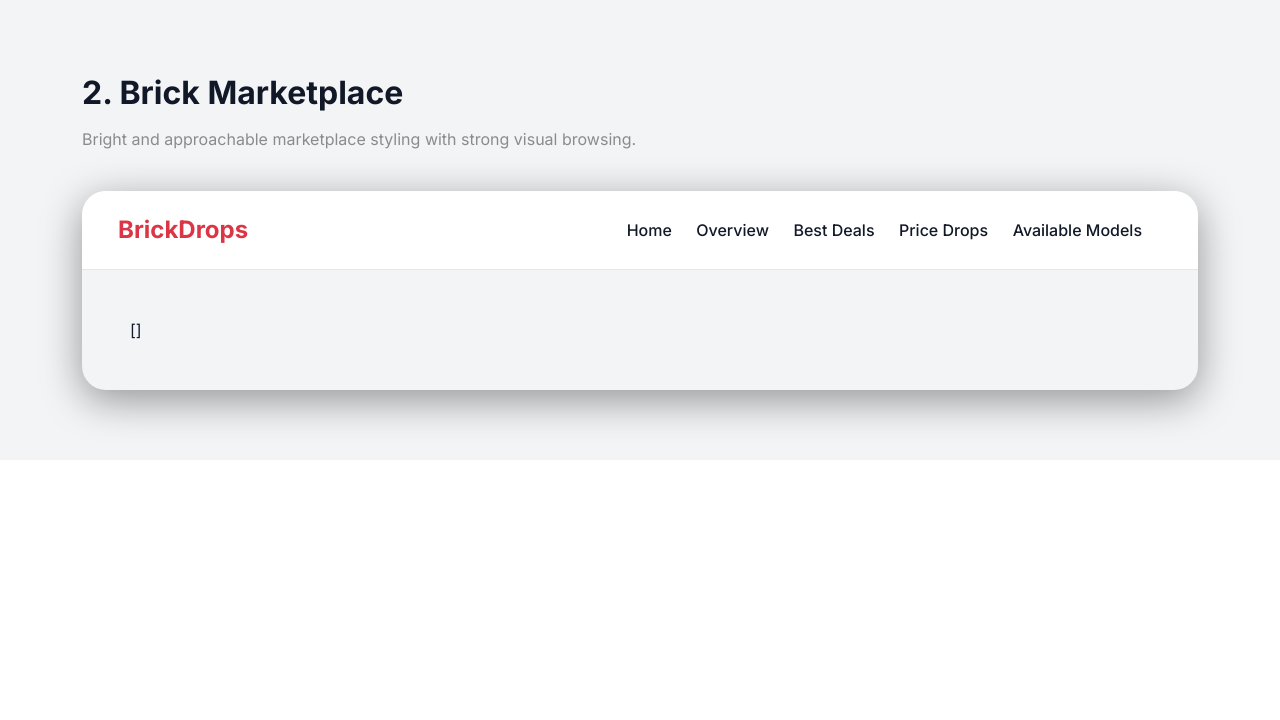
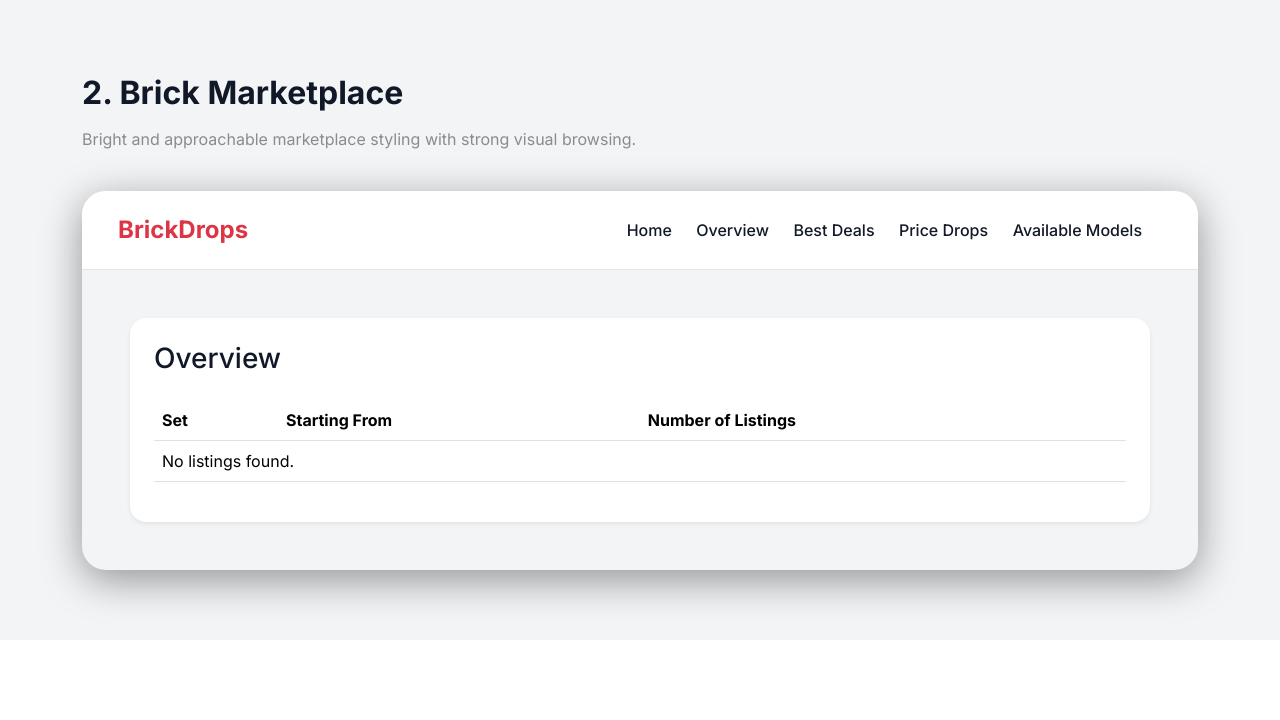
Before and after one commit to Michael668875/lego, a Flask app: page /us/overview in a window 1280 px wide. Shown: the part 226-946 px from the top of the page. Before the commit the page ends 671 px from the top, so only its background shows below. Run offline with Flask 3, Linux system fonts and the light colour scheme; data that the repository does not hold is empty.

Commit message:
worked on overview page

```diff
--- a/app/route_helpers.py
+++ b/app/route_helpers.py
@@ -51,17 +51,38 @@ def db_query(marketplaces):
 
 #overview logic
 def db_overview(marketplaces):
-    return (
+
+    base_q = (
         db.session.query(
-            Listing.set_num,
+            Listing.set_num.label("set_num"),
             func.count(Listing.id).label("count")
         )
         .filter(Listing.marketplace.in_(marketplaces))
         .filter(Listing.set_num.isnot(None))
         .group_by(Listing.set_num)
-        .order_by(func.count(Listing.id).desc())
-        #.all()
+        .subquery()
     )
+
+    cheapest_listing_subq = (
+        db.session.query(Listing.id)
+        .filter(Listing.set_num == base_q.c.set_num)
+        .filter(Listing.marketplace.in_(marketplaces))
+        .order_by(Listing.price.asc())
+        .limit(1)
+        .correlate(base_q)
+        .scalar_subquery()
+    )
+
+    return (
+        db.session.query(
+            base_q.c.set_num,
+            base_q.c.count,
+            Listing
+        )
+        .join(Listing, Listing.id == cheapest_listing_subq)
+        .order_by(base_q.c.count.desc())
+    )
+
 
 # best deals logic
 def db_bestdeals(marketplaces):
--- a/app/routes.py
+++ b/app/routes.py
@@ -43,8 +43,8 @@ def overview(country):
 
     return render_template(
         "overview.html",
+        results=results,
         country=country,
-        results=results,
         currency=currency,
         country_flags=COUNTRY_FLAGS,
     )
--- a/app/templates/macros.html
+++ b/app/templates/macros.html
@@ -110,7 +110,7 @@
             </td>
             <td>{{ listing.condition }}</td>
             <td>{{ currency }}  ${{ listing.price }}</td>
-            <td><a href="{{ listing.affiliate_url }}" target="_blank">See it on eBay</a></a></td>
+            <td><a href="{{ listing.affiliate_url }}" target="_blank">See it on eBay</a></td>
             </tr>
           {% endfor %}
           {% else %}
@@ -123,3 +123,40 @@
     </div>
 </div>
 {% endmacro %}
+
+
+{% macro overview_table(results, currency) %}
+<div class="table-wrap rounded-4 shadow-sm p-4">
+    <h3 class="mb-4">Overview</h3>
+
+    <div class="table-responsive">
+        <table class="table align-middle">
+        <thead>
+            <tr>
+            <th>Set</th>
+            <th>Starting From</th>
+            <th>Number of Listings</th>
+            </tr>
+        </thead>
+
+        <tbody>
+          {% if results %}
+          {% for result in results %}
+            <tr>
+            <td>
+                <div class="fw-semibold">{{ result.set_num if result.set_num else "-" }}</div>
+            </td>
+            <td>{{ currency }}  ${{ result.Listing.price }}</td>
+            <td>{{ result.count }}</td>
+            </tr>
+          {% endfor %}
+          {% else %}
+            <tr>
+                <td colspan="5">No listings found.</td>
+            </tr>
+          {% endif %}
+        </tbody>
+        </table>
+    </div>
+</div>
+{% endmacro %}
--- a/app/templates/overview.html
+++ b/app/templates/overview.html
@@ -3,6 +3,6 @@
 
 {% block content %}
 
-{{ results }}
+{{ macro.overview_table(results, currency) }}
 
 {% endblock %}
```
